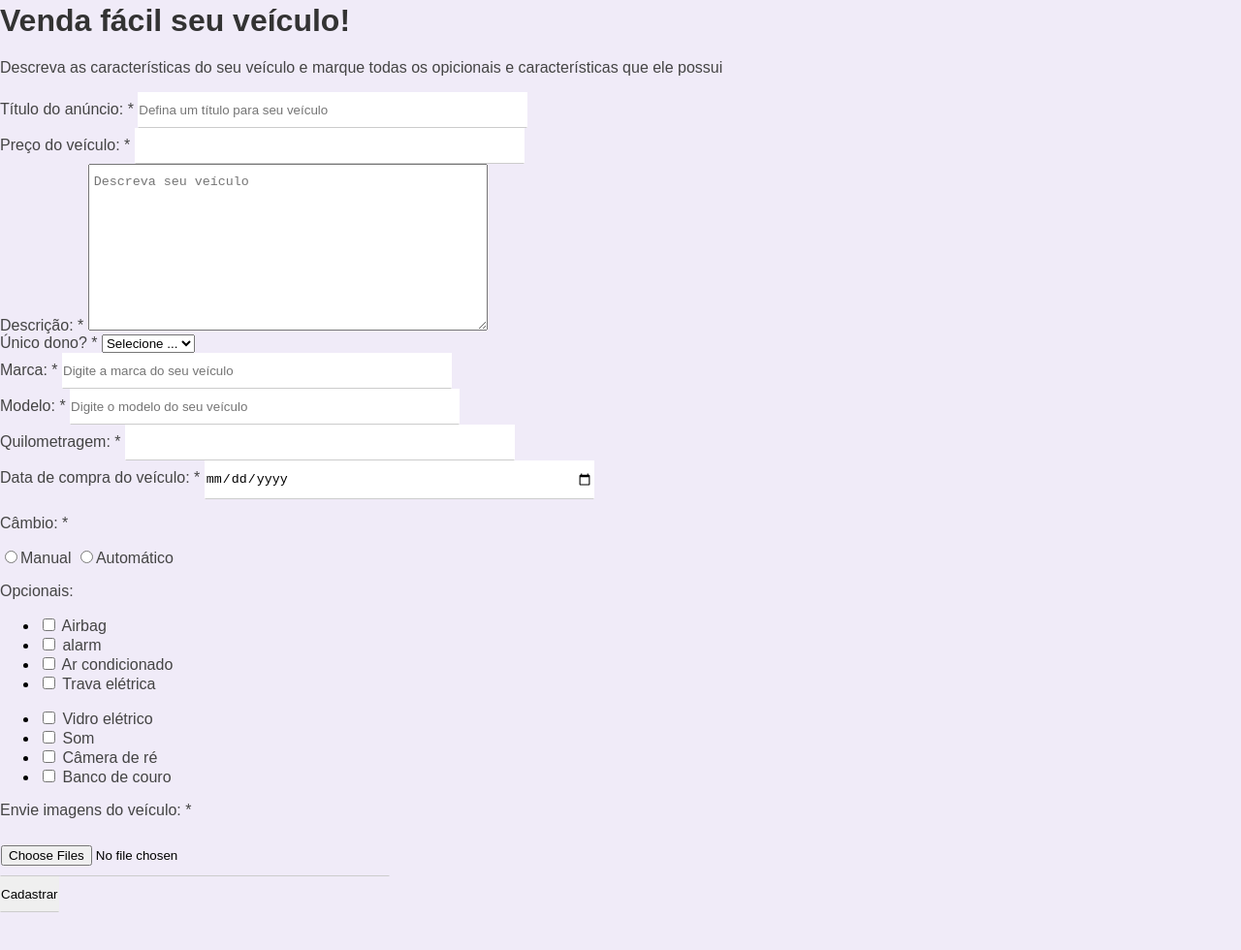
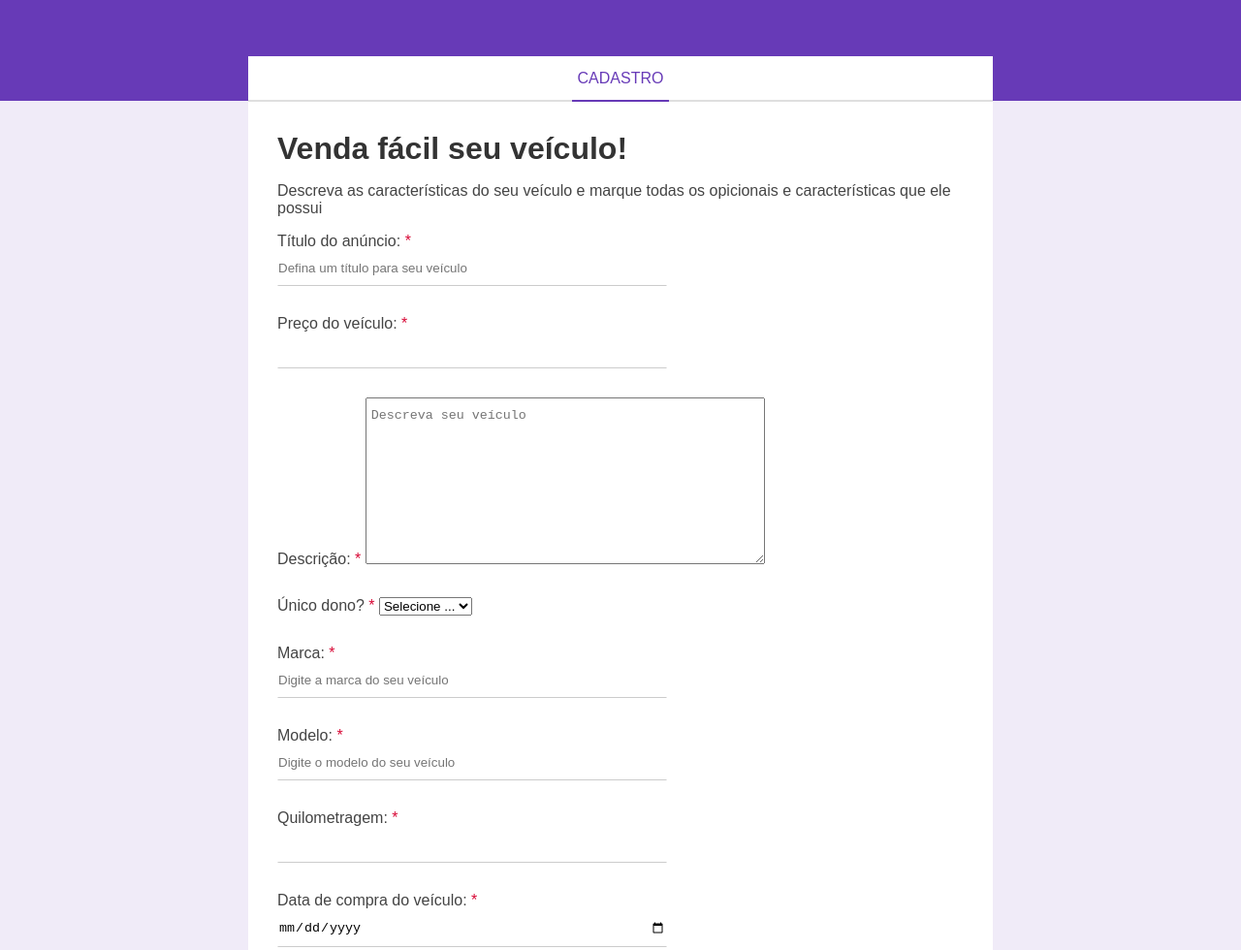
Before and after one commit to lbritoj/html_css_starter, a plain HTML site: page Projeto_2/index.html in a window 1280 px wide. Shown: the part 96-1076 px from the top of the page at 97% size. Before the commit the page ends 1037 px from the top, so only its background shows below. Drawn offline with Linux system fonts and the light colour scheme.

Commit message:
CSS finished

```diff
--- a/Projeto_2/css/styles.css
+++ b/Projeto_2/css/styles.css
@@ -28,3 +28,95 @@ textarea {
     padding: 10px 5px;
     width: 400px;
 }
+
+/* Cabeçalho */
+
+.header {
+    height: 160px;
+    padding: 20px;
+    background-color: #673ab7;
+}
+
+.header h3 {
+    color: #fff;
+    margin-top: 0;
+}
+
+/* Container do formulario */
+
+.form-container {
+    background-color: #fff;
+    width: 60%;
+    margin-left: auto;
+    margin-right: auto;
+    position: relative;
+    top: -62px;
+}
+
+/* Cabeçalho do formulário */
+.form-header {
+    border-bottom: 2px solid #dfdfdf;
+    height: 45px;
+}
+
+.form-header p {
+    color: #673ab7;
+    border-bottom: 2px solid #673ab7;
+    width: 100px;
+    text-align: center;
+    margin-right: auto;
+    margin-left: auto;
+    text-transform: uppercase;
+    line-height: 45px;
+}
+
+/* Corpo do formulário */
+.form-body {
+    padding: 30px;
+}
+
+.form-title {
+    margin: 0;
+}
+
+.required-field {
+    color: #d80835;
+}
+
+.box-input {
+    margin-bottom: 30px;
+}
+
+.block {
+    display: block;
+}
+
+.optional-box {
+    display: inline-block;
+    margin-right: 30px;
+}
+
+.optional-list {
+    padding-left: 0;
+}
+
+.optional-list li {
+    list-style: none;
+}
+
+.btn-submit {
+    background-color: #673ab7;
+    color: #fff;
+    border: 2px solid transparent;
+    width: 150px;
+    height: 50px;
+    text-transform: uppercase;
+    cursor: pointer;
+    transition: .5s;
+}
+
+.btn-submit:hover {
+    background-color: #fff;
+    border-color: #673ab7;
+    color: #673ab7;
+}
--- a/Projeto_2/index.html
+++ b/Projeto_2/index.html
@@ -12,6 +12,7 @@
             <h3>
                 Cadastre seu veículo para vender muito mais rápido!
             </h3>
+        </div>
         <div class="form-container">
             <div class="form-header">
                 <p>cadastro</p>
@@ -39,7 +40,6 @@
                         </label>
                         <textarea name="description" id="description" cols="30" rows="10" required placeholder="Descreva seu veículo"></textarea>
                     </div>
-
                     <div class="box-input">
                         <label for="unique_owner">Único dono?
                             <span class="required-field">*</span>
@@ -127,13 +127,12 @@
                             <span class="required-field">*</span>
                         </p>
                         <input type="file" multiple accept="image/png, image/jpeg" id="images" name="images" required>
-
                     </div>
-
                     <input type="submit" class="btn-submit" value="Cadastrar">
-
                 </form>
             </div>
+            <div class="form-footer">
+
             </div>
         </div>
     </div>
```
Lines whose indentation alone changed are shown as unchanged.
